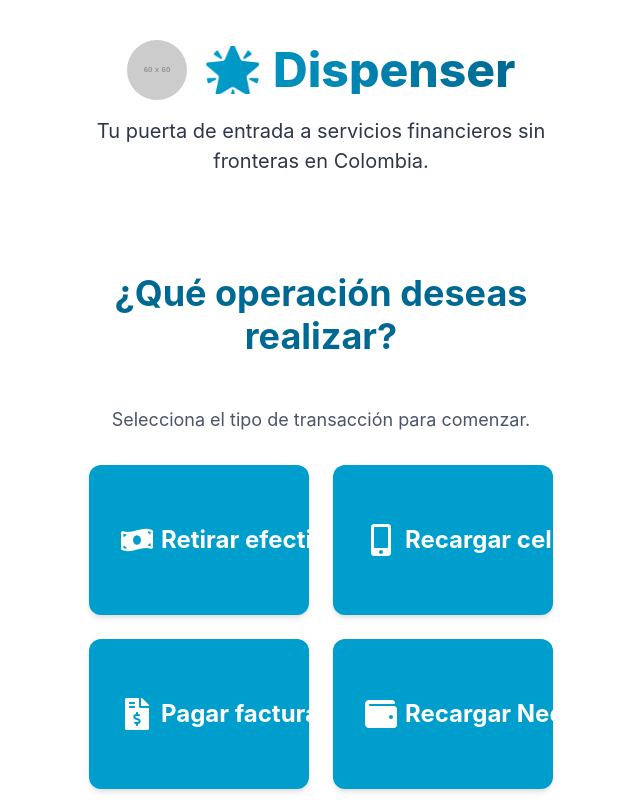
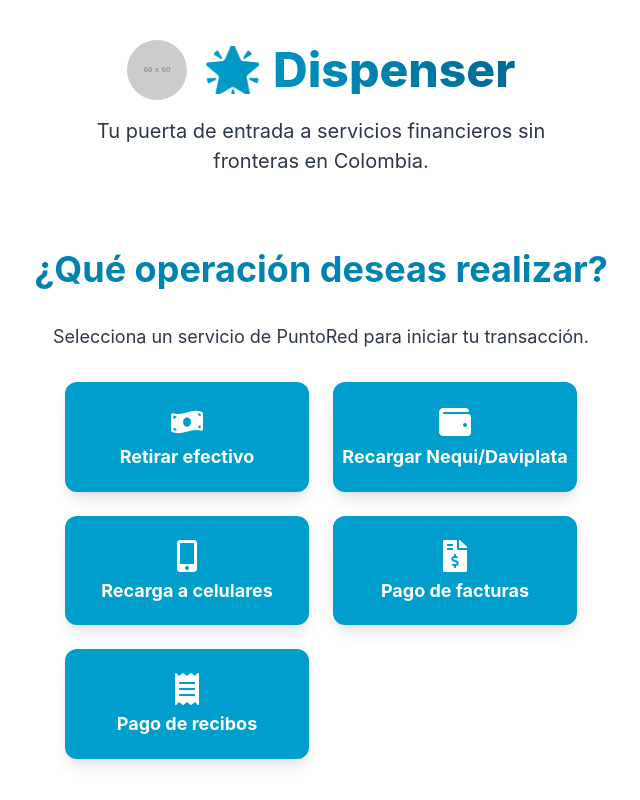
Before and after one commit to dannuver/dispenser, a React (Vite) app: page / in a window 1280 px wide. Shown: the top 800 px of the page, without its empty margins (319-959 px from the left). Built offline with nearby package versions, Linux system fonts and the light colour scheme; what @creit.tech/stellar-wallets-kit, stellar-sdk, wagmi would draw is missing.

Commit message:
Mejora de diseño: Botones de operación con colores y centrado

```diff
--- a/src/components/OperationSelector.jsx
+++ b/src/components/OperationSelector.jsx
@@ -1,47 +1,52 @@
 // src/components/OperationSelector.jsx
 import React from 'react';
-import { Box, Button, SimpleGrid, Heading, Text, VStack, Icon } from '@chakra-ui/react';
-// Importa algunos iconos para los botones si no los tienes aún (requiere react-icons)
-import { FaMoneyBillWave, FaMobileAlt, FaFileInvoiceDollar, FaWallet, FaReceipt } from 'react-icons/fa';
+import { VStack, Button, Text, Heading, SimpleGrid, Icon } from '@chakra-ui/react';
+import { FaMoneyBillWave, FaMobileAlt, FaFileInvoiceDollar, FaWallet, FaReceipt } from 'react-icons/fa'; // Importar iconos
 
 function OperationSelector({ setSelectedOperation }) {
+  // Definimos las operaciones con sus iconos y un esquema de color sugerido
   const operations = [
-    { id: 'retirar', icon: FaMoneyBillWave, label: 'Retirar efectivo' },
-    { id: 'recarga_celular', icon: FaMobileAlt, label: 'Recargar celular' },
-    { id: 'pago_factura', icon: FaFileInvoiceDollar, label: 'Pagar factura (servicios)' },
-    { id: 'recarga_nequi_daviplata', icon: FaWallet, label: 'Recargar Nequi/Daviplata' },
-    { id: 'pago_recibos', icon: FaReceipt, label: 'Pagar Recibos varios' }, // Etiqueta más descriptiva
+    { name: 'Retirar efectivo', icon: FaMoneyBillWave, colorScheme: 'green' },
+    { name: 'Recargar Nequi/Daviplata', icon: FaWallet, colorScheme: 'purple' },
+    { name: 'Recarga a celulares', icon: FaMobileAlt, colorScheme: 'blue' },
+    { name: 'Pago de facturas', icon: FaFileInvoiceDollar, colorScheme: 'orange' },
+    { name: 'Pago de recibos', icon: FaReceipt, colorScheme: 'red' }, // Añadido si aplica
   ];
 
   return (
-    <VStack spacing={8} p={6} textAlign="center" width="100%" maxWidth="lg" mx="auto">
-      <Heading as="h2" size="xl" mb={4} color="stellarBlue.700">¿Qué operación deseas realizar?</Heading>
-      <Text fontSize="lg" color="gray.600">Selecciona el tipo de transacción para comenzar.</Text>
-      <SimpleGrid columns={{ base: 1, md: 2 }} spacing={6} width="100%">
-        {operations.map((op) => (
+    <VStack spacing={8} align="center" width="100%">
+      <Heading as="h2" size="xl" textAlign="center" color="stellarBlue.600">
+        ¿Qué operación deseas realizar?
+      </Heading>
+      <Text fontSize="lg" color="gray.700" textAlign="center">
+        Selecciona un servicio de PuntoRed para iniciar tu transacción.
+      </Text>
+
+      <SimpleGrid columns={{ base: 1, md: 2 }} spacing={6} width="100%" maxWidth="lg">
+        {operations.map((operation) => (
           <Button
-            key={op.id}
+            key={operation.name}
+            onClick={() => setSelectedOperation(operation.name)}
+            colorScheme={operation.colorScheme} // Color distinto para cada botón
             size="lg"
-            height="150px" // Botones más grandes
-            variant="solid" // Estilo sólido con el color stellarBlue
-            colorScheme="blue" // Usar el color scheme definido en App.jsx
-            fontSize="2xl" // Icono y texto más grandes
-            fontWeight="bold"
-            leftIcon={<Icon as={op.icon} w={8} h={8} />} // Icono más grande
-            onClick={() => setSelectedOperation(op.id)}
-            boxShadow="md" // Sombra sutil
-            _hover={{
-              bg: "stellarBlue.600", // Cambio de color al pasar el ratón
-              transform: "translateY(-3px)", // Ligero levantamiento
-              boxShadow: "lg", // Sombra más pronunciada
-            }}
-            transition="all 0.2s" // Transición suave
-            justifyContent="flex-start" // Alinear el contenido a la izquierda
-            px={8}
-            py={4}
+            height="auto" // Permitir que el botón ajuste su altura
+            py={6} // Padding vertical para hacerlos más grandes
             borderRadius="xl" // Bordes más redondeados
+            boxShadow="lg" // Sombra para un efecto 3D
+            _hover={{ boxShadow: "xl", transform: "translateY(-2px)" }} // Efecto al pasar el ratón
+            transition="all 0.2s ease-in-out" // Transición suave
+            display="flex" // Usar flexbox para centrar contenido
+            flexDirection="column" // Apilar icono y texto verticalmente
+            justifyContent="center" // Centrar verticalmente
+            alignItems="center" // Centrar horizontalmente
+            textAlign="center" // Centrar el texto
           >
-            {op.label}
+            <VStack spacing={2}>
+              <Icon as={operation.icon} w={8} h={8} /> {/* Icono más grande */}
+              <Text fontSize="lg" fontWeight="bold">
+                {operation.name}
+              </Text>
+            </VStack>
           </Button>
         ))}
       </SimpleGrid>
```
